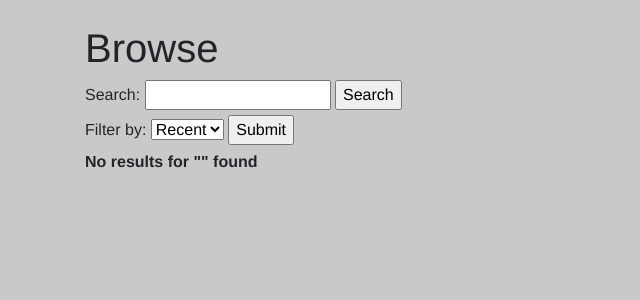
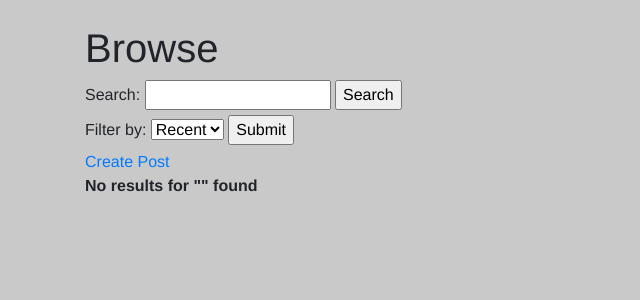
Before and after one commit to GabrielNavata/CSE-106-Final-Project, a Python web app: template ForumApp/templates/browse.html in a window 1280 px wide. Shown: the part 76-376 px from the top of the page, without its empty margins (0-640 px from the left). Run offline with Jinja, Linux system fonts and the light colour scheme; the template is opened without the code that fills it, so the values that code supplies are empty; some libraries are stand-ins or nearby versions.

Commit message:
Create Post link

```diff
--- a/ForumApp/templates/browse.html
+++ b/ForumApp/templates/browse.html
@@ -51,7 +51,7 @@
       </form>
     {% endif %}
 
-    <a href = "{{url_for ('views.create')}}"></a>
+    <a href = "{{url_for('views.create')}}">Create Post</a>
 
     {% if not posts %}
     <p>
```
